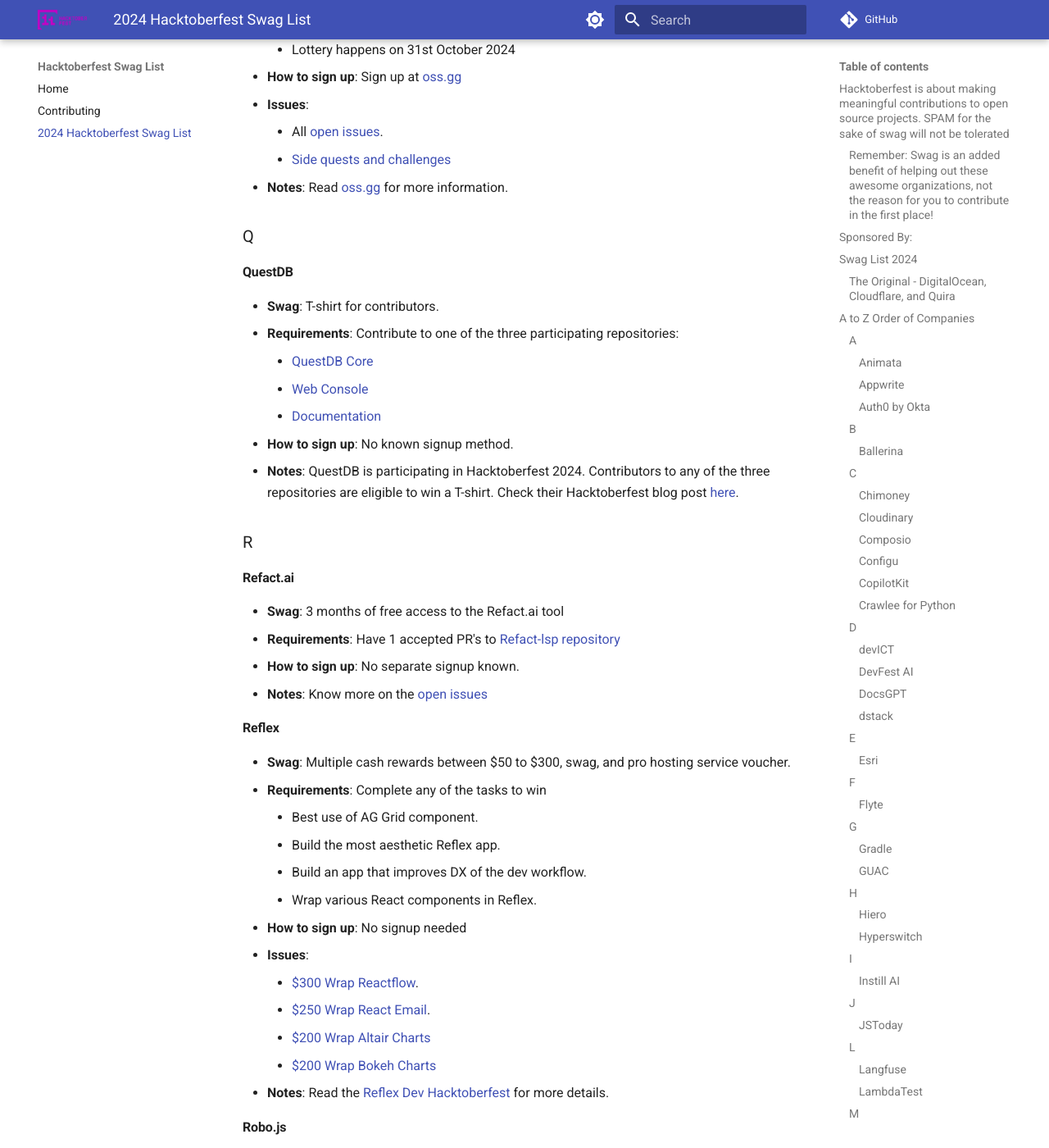
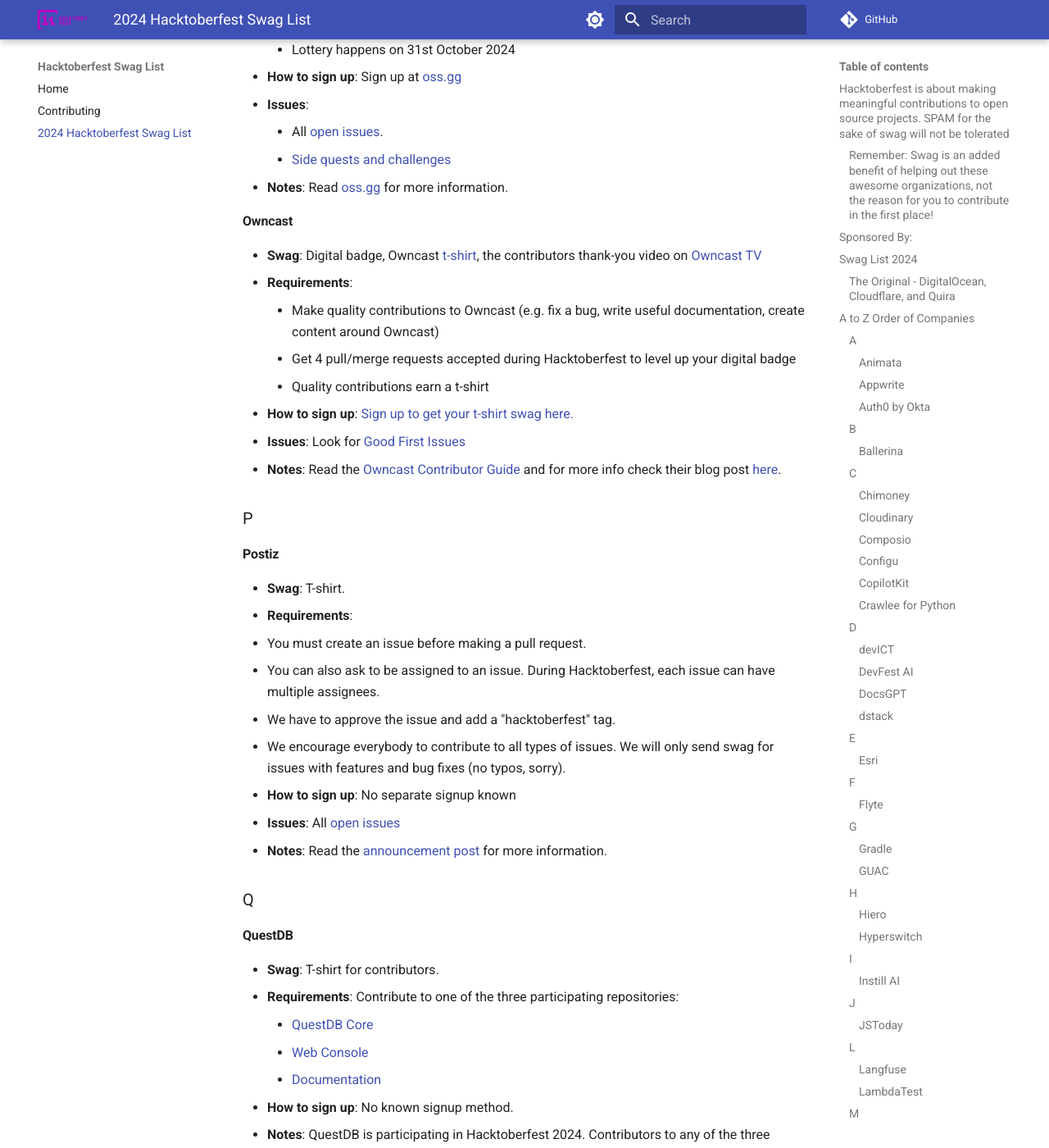
Before and after one commit to crweiner/hacktoberfest-swag-list, an MkDocs documentation site: the page built from docs/list.md, in a window 1280 px wide and 1400 px high, scrolled down 10922 px. Shown: the whole window at 82% size. Built offline with MkDocs 1.6.1 and Material for MkDocs 9.7.7, drawn with Linux system fonts in a browser that asks for light colours; plug-ins that fetch from the network failed and are left out; comment, search, counter and statistics services are not loaded.

Commit message:
Add Opencast and Postiz to Hacktoberfest swag list (#944)
* Add Opencast to Hacktoberfest swag list

* Updated Owncast company info, fixed trailing spaces, and added Postiz to list.md

* Update Owncast and Postiz

---------

Co-authored-by: root <root@DESKTOP-02L55L1>
Co-authored-by: Chandler Weiner <23106097+crweiner@users.noreply.github.com>
Co-authored-by: Chandler Weiner <chandler@chandlerweiner.com>

```diff
--- a/docs/list.md
+++ b/docs/list.md
@@ -341,6 +341,31 @@
     - [Side quests and challenges](https://oss.gg/)
 - **Notes**: Read [oss.gg](https://oss.gg/) for more information.
 
+#### **Owncast**
+
+- **Swag**: Digital badge, Owncast [t-shirt](https://gabekangas.typeform.com/to/Wfx9UHVZ?typeform-source=owncast.online), the contributors thank-you video on [Owncast TV](https://watch.owncast.online/)
+- **Requirements**:
+    - Make quality contributions to Owncast (e.g. fix a bug, write useful documentation, create content around Owncast)
+    - Get 4 pull/merge requests accepted during Hacktoberfest to level up your digital badge
+    - Quality contributions earn a t-shirt
+- **How to sign up**: [Sign up to get your t-shirt swag here.](https://gabekangas.typeform.com/to/Wfx9UHVZ?typeform-source=owncast.online)
+- **Issues**: Look for [Good First Issues](https://github.com/owncast/owncast/issues?q=is%3Aissue+is%3Aopen+label%3A%22good+first+issue%22)
+- **Notes**: Read the [Owncast Contributor Guide](https://owncast.online/docs/contributing/) and for more info check their blog post [here](https://owncast.online/hacktoberfest/).
+
+### P
+
+#### **Postiz**
+
+- **Swag**: T-shirt.
+- **Requirements**:
+  - You must create an issue before making a pull request.
+  - You can also ask to be assigned to an issue. During Hacktoberfest, each issue can have multiple assignees.
+  - We have to approve the issue and add a "hacktoberfest" tag.
+  - We encourage everybody to contribute to all types of issues. We will only send swag for issues with features and bug fixes (no typos, sorry).
+- **How to sign up**: No separate signup known
+- **Issues**: All [open issues](https://github.com/gitroomhq/postiz-app/issues)
+- **Notes**: Read the [announcement post](https://github.com/gitroomhq/postiz-app#we-participate-in-hacktoberfest-2024-) for more information.
+
 ### Q
 
 #### **QuestDB**
```
